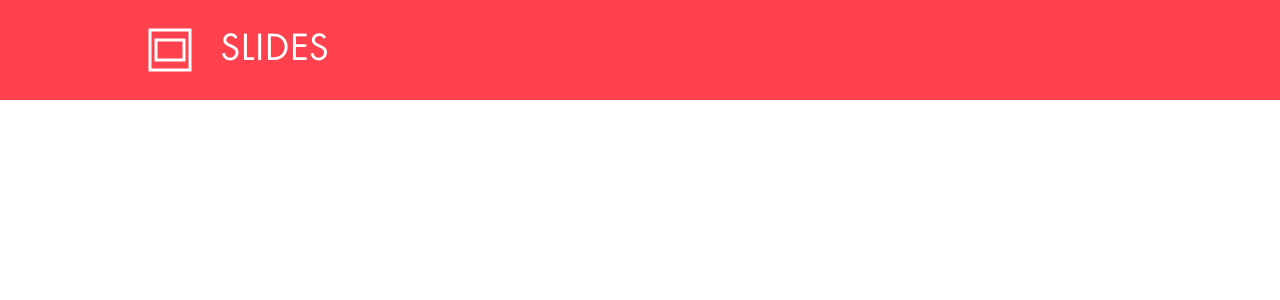
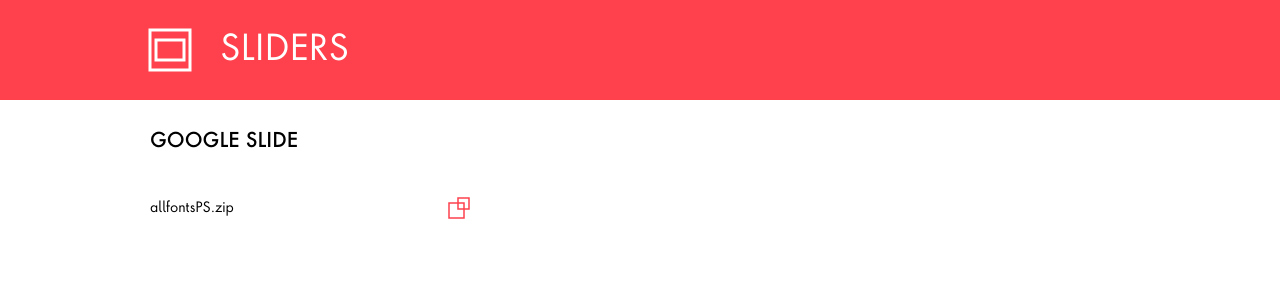
Before and after one commit to publicissapient-france/brand-website, a PHP site: page /slides.php in a window 1280 px wide; the page is wider, and only the part inside the window is pictured. Shown: the part 51-351 px from the top of that part. Run offline with PHP 8.4, Linux system fonts and the light colour scheme.

Commit message:
Fixed Logos and finished Slides (svg missing though)

```diff
--- a/banner.php
+++ b/banner.php
@@ -21,6 +21,6 @@
 		<h1 class="banner-text <?php if($page=='colors'){?>active-text<?}?>">COLORS</h1>
 		<h1 class="banner-text <?php if($page=='fonts'){?>active-text<?}?>">FONTS</h1>
 		<h1 class="banner-text <?php if($page=='assets'){?>active-text<?}?>">ASSETS</h1>
-		<h1 class="banner-text <?php if($page=='slides'){?>active-text<?}?>">SLIDES</h1>
+		<h1 class="banner-text <?php if($page=='slides'){?>active-text<?}?>">SLIDERS</h1>
 	</div>
 </div>
--- a/header.php
+++ b/header.php
@@ -1,8 +1,10 @@
 <meta http-equiv="content-type" content="text/html; charset=UTF-8">
+<meta name="viewport" content="width=device-width, user-scalable=no, initial-scale=1, maximum-scale=1, minimum-scale=1, shrink-to-fit=no">
 <link rel="stylesheet" type="text/css" href="./styles/footer.css">
 <link rel="stylesheet" type="text/css" href="./styles/global.css">
 <link rel="stylesheet" type="text/css" href="./styles/index.css">
 <link rel="stylesheet" type="text/css" href="./styles/topbar.css">
 <link rel="stylesheet" type="text/css" href="./styles/banner.css">
 <link rel="stylesheet" type="text/css" href="./styles/logos.css">
+<link rel="stylesheet" type="text/css" href="./styles/slides.css">
 <script src="https://ajax.googleapis.com/ajax/libs/jquery/3.4.1/jquery.min.js"></script>
--- a/slides.php
+++ b/slides.php
@@ -8,6 +8,19 @@
 		<?php $page = "slides"; ?>
 		<?php include('topbar.php');?>
 		<?php include('banner.php');?>
+
+		<div class="content">
+			<div class="slides-title">
+				<h1>GOOGLE SLIDE</h1>
+			</div>
+			<div class="slides-link">
+				<a class="link-to-slide" href="">
+					<p>allfontsPS.zip</p>
+					<svg xmlns="http://www.w3.org/2000/svg" width="50" height="50" viewBox="0 0 50 50"><defs><style>.a{fill:none;}</style></defs><rect class="a" width="50" height="50"/><path d="M1048.823,1009.25h-12.5v5h-9v16.5h16.5v-9h5Zm-6.5,20h-13.5v-13.5h7.5v6h6Zm0-9h-4.5v-4.5h4.5Zm5,0h-3.5v-6h-6v-3.5h9.5Z" transform="translate(-1013.072 -995)"/></svg>
+				</a>
+			</div>
+		</div>
+
 		<?php include('footer.php');?>
 	</body>
 </html>
--- a/styles/global.css
+++ b/styles/global.css
@@ -25,6 +25,13 @@
   margin-bottom: 50px;
 }
 
+h1 {
+  font-family: FuturaNext, sans-serif;
+  font-weight: 700;
+  font-size: 20px;
+}
+
+
 @media only screen and (min-width: 1024px) {
   .content {
     padding-left: 120px;
--- a/styles/logos.css
+++ b/styles/logos.css
@@ -1,15 +1,10 @@
 .logos-title {
-	font-family: FuturaNext, sans-serif;
 	padding: 30px;
 	border-bottom: 1px solid #DEDEDE;
 }
 
-.logos-title h1 {
-	font-weight: 700;
-	font-size: 20px;
-}
-
 .logos-title p {
+	font-family: FuturaNext, sans-serif;
 	padding-top: 20px;
 	color: #FE414D;
 	font-weight: 100;
@@ -22,7 +17,7 @@
 
 /*-------*/
 
-.pse-logo-download{
+.pse-logo-download, .click-to-download{
 	display: flex;
 	justify-content: center;
 }
@@ -46,7 +41,7 @@
 
 /*-------*/
 
-.logo-preview {
+.logo-preview, .click-to-download {
 	width: 100%;
 }
 
--- /dev/null
+++ b/styles/slides.css
@@ -0,0 +1,24 @@
+.slides-title {
+	padding: 30px;
+}
+
+.slides-link p {
+	font-family: FuturaNext, sans-serif;
+	font-weight: 400;
+	font-size: 14px;
+}
+
+.link-to-slide {
+	width: min-content;
+	padding-left: 30px;
+	padding-right: 30px;
+	display: flex;
+	text-decoration: none;
+	color: black;
+	line-height: 50px;
+}
+
+.link-to-slide svg {
+	margin-left: 200px;
+	fill: #FE414D;
+}
--- a/styles/topbar.css
+++ b/styles/topbar.css
@@ -32,6 +32,10 @@
 	width: 50px;
 	margin-right: 10px;
 	float: right;
+}
+
+.menu-button:focus {
+	outline: none;
 }
 
 .line {
```
Also changed, not shown: logos.php (+18 -6 lines).
